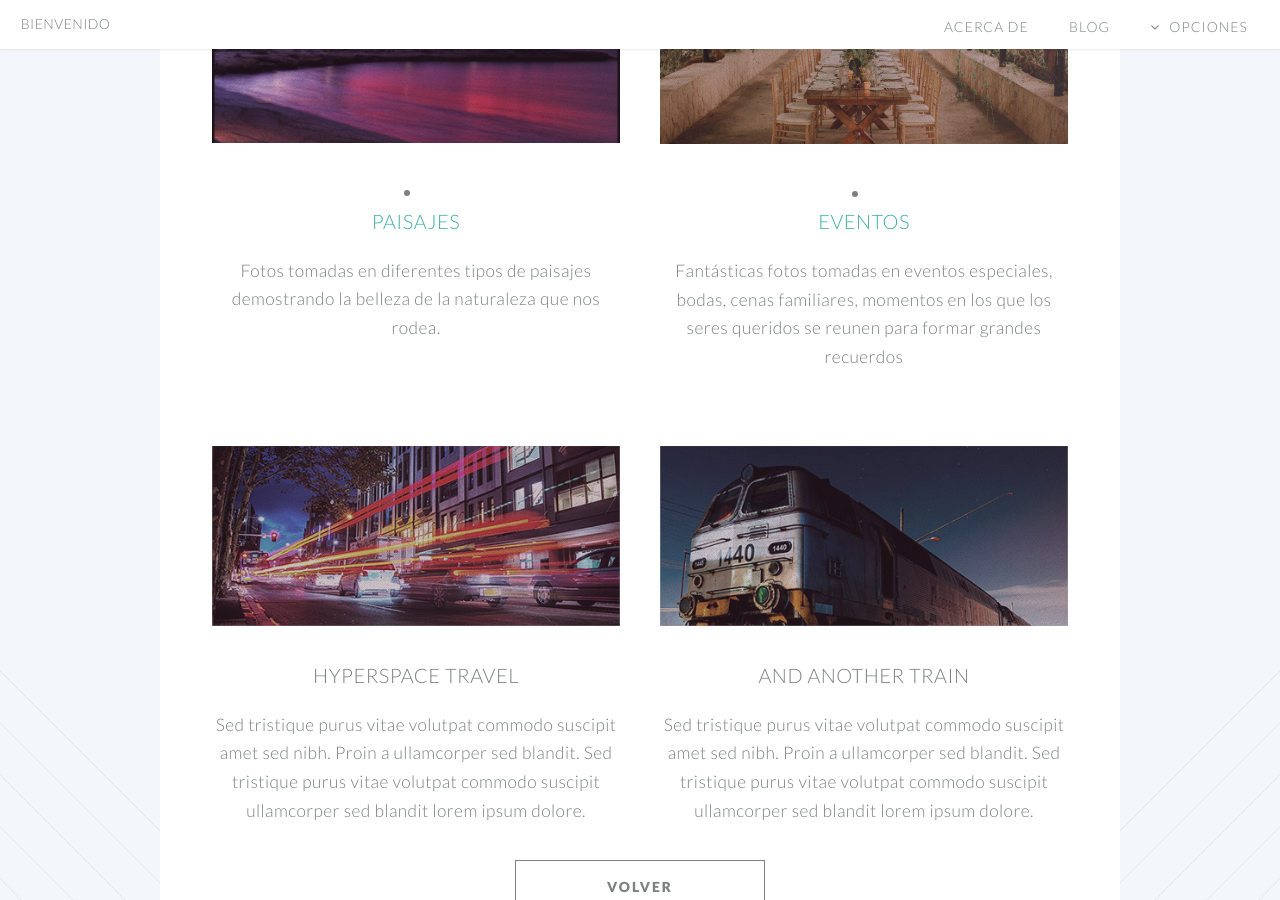
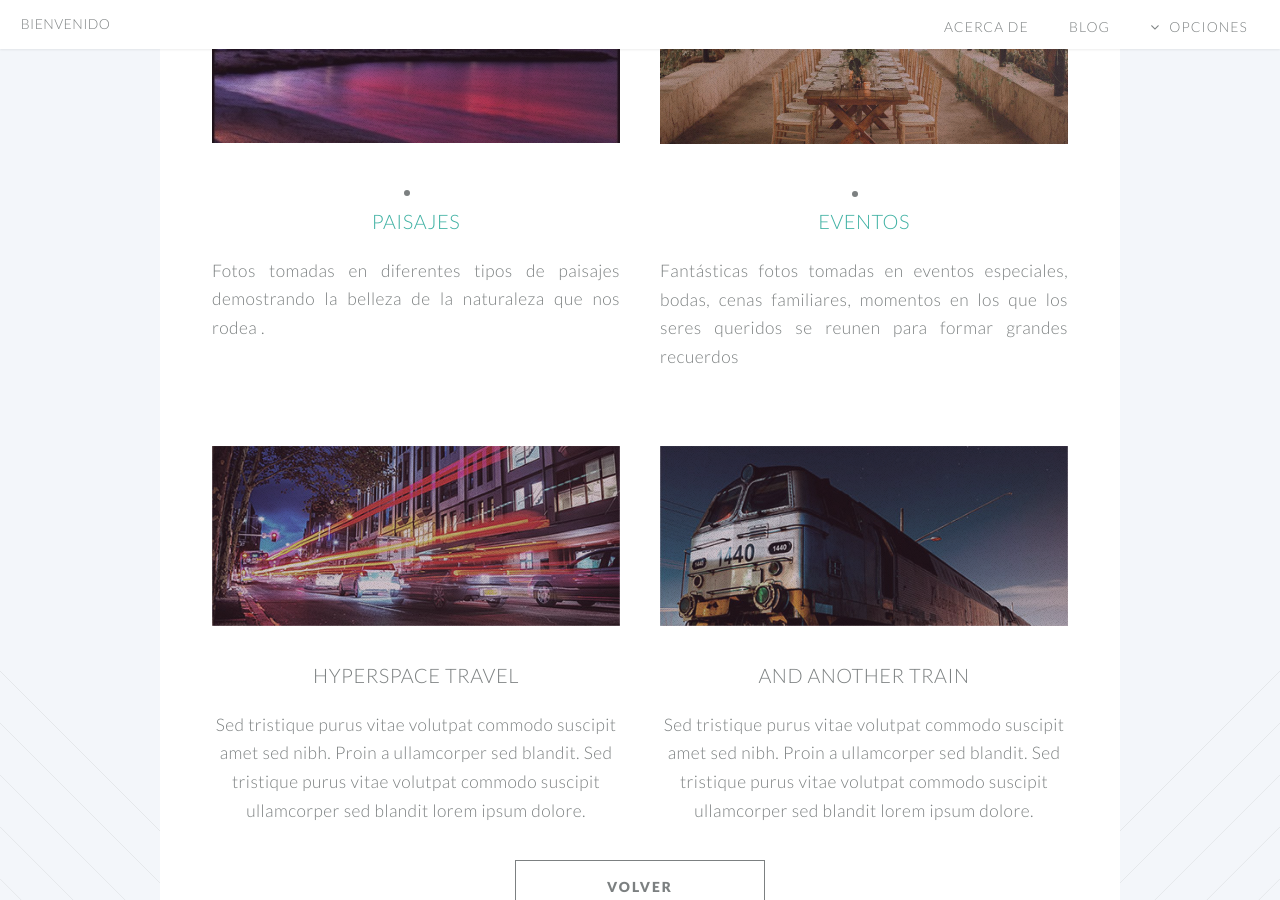
Before and after one commit to Vico2001/Vico2001.github.io, a Jekyll site: the page built from index.html, in a window 1280 px wide and 900 px high, scrolled down 1477 px. Built offline with Jekyll 4.4.1, drawn with Linux system fonts in a browser that asks for light colours.

Commit message:
Update index.html

```diff
--- a/index.html
+++ b/index.html
@@ -63,8 +63,8 @@ layout: landing-page
 										<li><a href="/left-sidebar2.html"><h3>Paisajes</h3></a></li>
 
 									</header>
-									<p>Fotos tomadas en diferentes tipos de paisajes demostrando la belleza de la naturaleza que nos
-									rodea.</p>
+									<p style="text-align: justify">Fotos tomadas en diferentes tipos de paisajes demostrando la belleza de la naturaleza que nos
+									rodea .</p>
 								</section>
 
 							</div>
@@ -75,7 +75,7 @@ layout: landing-page
 									<header>
 										<li><a href="/right-sidebar.html"><h3>Eventos</h3></a></li>
 									</header>
-									<p>Fantásticas fotos tomadas en eventos especiales, bodas, cenas familiares, momentos en los que
+									<p style="text-align: justify">Fantásticas fotos tomadas en eventos especiales, bodas, cenas familiares, momentos en los que
 									los seres queridos se reunen para formar grandes recuerdos</p>
 								</section>
 
```
